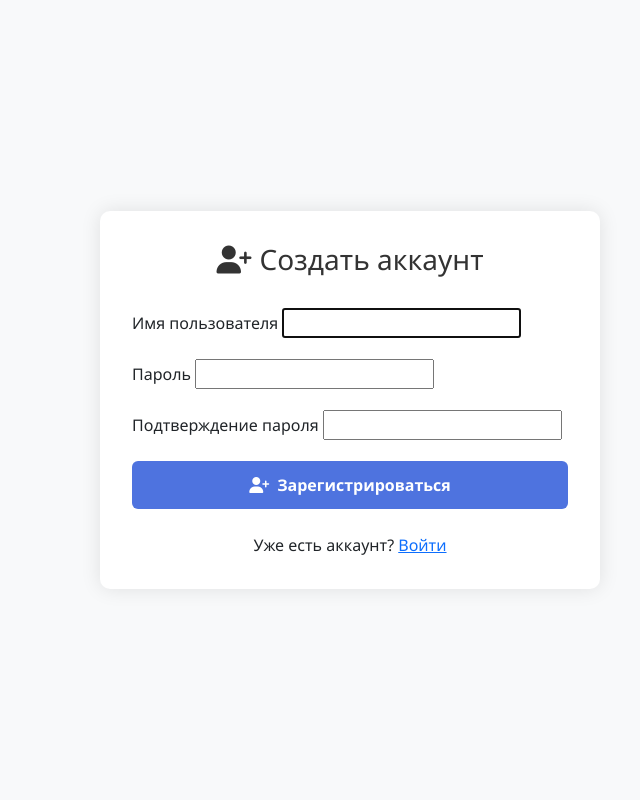
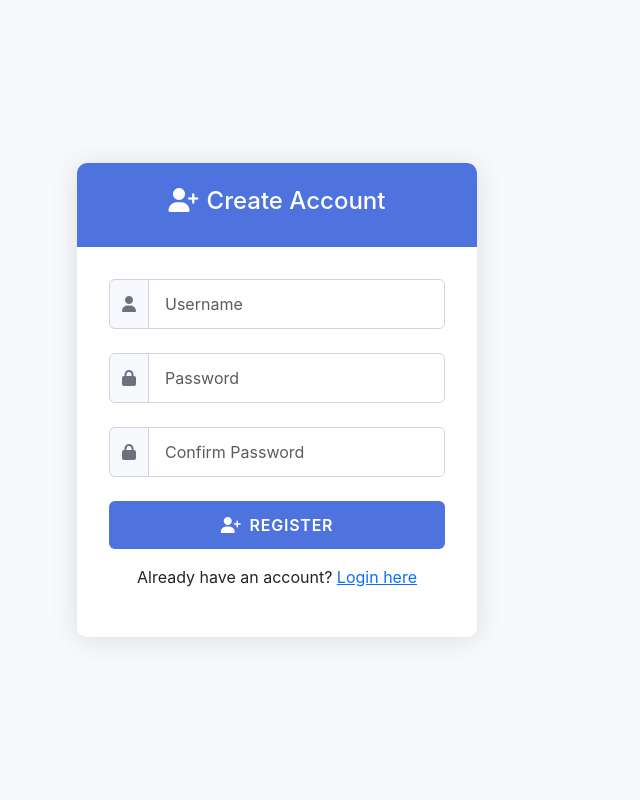
Before and after one commit to adept3101/py_django, a Django app: page /register/ in a window 1280 px wide. Shown: the whole page, without its empty margins (290-930 px from the left). Run offline with Django 5.2, Linux system fonts and the light colour scheme.

Commit message:
good interface

```diff
--- a/users/templates/registration/login.html
+++ b/users/templates/registration/login.html
@@ -170,14 +170,11 @@
 
     <script src="https://cdn.jsdelivr.net/npm/bootstrap@5.3.0/dist/js/bootstrap.bundle.min.js"></script>
     <script>
-        // Example starter JavaScript for disabling form submissions if there are invalid fields
         (function () {
             'use strict'
 
-            // Fetch all the forms we want to apply custom Bootstrap validation styles to
             var forms = document.querySelectorAll('.needs-validation')
 
-            // Loop over them and prevent submission
             Array.prototype.slice.call(forms)
                 .forEach(function (form) {
                     form.addEventListener('submit', function (event) {
--- a/users/templates/registration/register.html
+++ b/users/templates/registration/register.html
@@ -1,68 +1,116 @@
 <!DOCTYPE html>
-<html lang="ru">
+<html lang="en">
 <head>
-    <meta charset="UTF-8">
-    <meta name="viewport" content="width=device-width, initial-scale=1.0">
-    <title>Регистрация</title>
+    <meta charset="utf-8">
+    <title>Register</title>
+    <meta name="viewport" content="width=device-width, initial-scale=1">
     <link href="https://cdn.jsdelivr.net/npm/bootstrap@5.3.0/dist/css/bootstrap.min.css" rel="stylesheet">
     <link href="https://cdnjs.cloudflare.com/ajax/libs/font-awesome/6.4.0/css/all.min.css" rel="stylesheet">
     <style>
+        :root {
+            --primary-color: #4e73df;
+            --secondary-color: #f8f9fc;
+            --accent-color: #2e59d9;
+        }
+
         body {
-            background-color: #f8f9fa;
-            font-family: 'Segoe UI', Tahoma, Geneva, Verdana, sans-serif;
+            background-color: var(--secondary-color);
+            font-family: 'Nunito', -apple-system, BlinkMacSystemFont, 'Segoe UI', Roboto, 'Helvetica Neue', Arial, sans-serif;
             height: 100vh;
             display: flex;
             align-items: center;
         }
 
-        .register-container {
-            max-width: 500px;
+        .register-card {
+            max-width: 400px;
             width: 100%;
-            margin: 0 auto;
-            padding: 2rem;
-            background: white;
+            border: none;
             border-radius: 10px;
-            box-shadow: 0 0 20px rgba(0, 0, 0, 0.1);
+            box-shadow: 0 0.15rem 1.75rem 0 rgba(58, 59, 69, 0.15);
+            overflow: hidden;
         }
 
-        .register-header {
+        .card-header {
+            background-color: var(--primary-color);
+            color: white;
             text-align: center;
-            margin-bottom: 2rem;
-            color: #333;
+            padding: 1.5rem;
+            border-bottom: none;
+        }
+
+        .card-body {
+            padding: 2rem;
+            background-color: white;
         }
 
         .form-control {
             padding: 0.75rem 1rem;
-            margin-bottom: 1rem;
+            border-radius: 0.35rem;
+            border: 1px solid #d1d3e2;
+        }
+
+        .form-control:focus {
+            border-color: var(--primary-color);
+            box-shadow: 0 0 0 0.2rem rgba(78, 115, 223, 0.25);
         }
 
         .btn-register {
-            background-color: #4e73df;
+            background-color: var(--primary-color);
             border: none;
             padding: 0.75rem;
             font-weight: 600;
-            width: 100%;
+            text-transform: uppercase;
+            letter-spacing: 0.05rem;
         }
 
         .btn-register:hover {
-            background-color: #2e59d9;
+            background-color: var(--accent-color);
         }
 
-        .login-link {
+        .input-group-text {
+            background-color: #f8f9fc;
+            border: 1px solid #d1d3e2;
+            color: #6e707e;
+        }
+
+        .divider {
+            position: relative;
             text-align: center;
-            margin-top: 1.5rem;
+            margin: 1.5rem 0;
+        }
+
+        .divider:before {
+            content: "";
+            position: absolute;
+            top: 50%;
+            left: 0;
+            right: 0;
+            height: 1px;
+            background-color: #e3e6f0;
+            z-index: -1;
+        }
+
+        .divider-text {
+            display: inline-block;
+            background-color: white;
+            padding: 0 1rem;
+            color: #b7b9cc;
+            font-size: 0.8rem;
         }
     </style>
 </head>
 <body>
     <div class="container">
-        <div class="register-container">
-            <div class="register-header">
-                <h3><i class="fas fa-user-plus me-2"></i>Создать аккаунт</h3>
+        <div class="row justify-content-center">
+            <div class="col-md-8 col-lg-6">
+                <div class="card register-card">
+                    <div class="card-header">
+                        <h4><i class="fas fa-user-plus me-2"></i>Create Account</h4>
                     </div>
-
+                    <div class="card-body">
                         {% if form.errors %}
-                <div class="alert alert-danger">
+                            <div class="alert alert-danger alert-dismissible fade show" role="alert">
+                                <i class="fas fa-exclamation-circle me-2"></i>
                                 {% for field in form %}
                                     {% for error in field.errors %}
                                         <div>{{ error }}</div>
@@ -71,38 +119,85 @@
                                 {% for error in form.non_field_errors %}
                                     <div>{{ error }}</div>
                                 {% endfor %}
+                                <button type="button" class="btn-close" data-bs-dismiss="alert" aria-label="Close"></button>
                             </div>
                         {% endif %}
 
-            <form method="post" action="{% url 'register' %}">
+                        <form method="post" action="{% url 'register' %}" class="needs-validation" novalidate>
                             {% csrf_token %}
 
-                <div class="mb-3">
-                    <label for="{{ form.username.id_for_label }}" class="form-label">Имя пользователя</label>
-                    {{ form.username }}
+                            <div class="mb-4">
+                                <div class="input-group">
+                                    <span class="input-group-text"><i class="fas fa-user"></i></span>
+                                    <input type="text"
+                                           name="{{ form.username.name }}"
+                                           class="form-control"
+                                           placeholder="Username"
+                                           required
+                                           value="{% if form.username.value %}{{ form.username.value }}{% endif %}">
+                                </div>
                             </div>
 
-                <div class="mb-3">
-                    <label for="{{ form.password1.id_for_label }}" class="form-label">Пароль</label>
-                    {{ form.password1 }}
+                            <div class="mb-4">
+                                <div class="input-group">
+                                    <span class="input-group-text"><i class="fas fa-lock"></i></span>
+                                    <input type="password"
+                                           name="{{ form.password1.name }}"
+                                           class="form-control"
+                                           placeholder="Password"
+                                           required>
+                                </div>
                             </div>
 
-                <div class="mb-3">
-                    <label for="{{ form.password2.id_for_label }}" class="form-label">Подтверждение пароля</label>
-                    {{ form.password2 }}
+                            <div class="mb-4">
+                                <div class="input-group">
+                                    <span class="input-group-text"><i class="fas fa-lock"></i></span>
+                                    <input type="password"
+                                           name="{{ form.password2.name }}"
+                                           class="form-control"
+                                           placeholder="Confirm Password"
+                                           required>
+                                </div>
                             </div>
 
-                <button type="submit" class="btn btn-primary btn-register">
-                    <i class="fas fa-user-plus me-2"></i>Зарегистрироваться
+                            <div class="d-grid mb-3">
+                                <button type="submit" class="btn btn-primary btn-register btn-block">
+                                    <i class="fas fa-user-plus me-2"></i>Register
                                 </button>
+                            </div>
+
+                            <div class="text-center">
+                                <p>Already have an account? <a href="{% url 'login' %}">Login here</a></p>
+                            </div>
                         </form>
-
-            <div class="login-link">
-                Уже есть аккаунт? <a href="{% url 'login' %}">Войти</a>
+                    </div>
+                </div>
             </div>
         </div>
     </div>
 
     <script src="https://cdn.jsdelivr.net/npm/bootstrap@5.3.0/dist/js/bootstrap.bundle.min.js"></script>
+    <script>
+        // Example starter JavaScript for disabling form submissions if there are invalid fields
+        (function () {
+            'use strict'
+
+            // Fetch all the forms we want to apply custom Bootstrap validation styles to
+            var forms = document.querySelectorAll('.needs-validation')
+
+            // Loop over them and prevent submission
+            Array.prototype.slice.call(forms)
+                .forEach(function (form) {
+                    form.addEventListener('submit', function (event) {
+                        if (!form.checkValidity()) {
+                            event.preventDefault()
+                            event.stopPropagation()
+                        }
+
+                        form.classList.add('was-validated')
+                    }, false)
+                })
+        })()
+    </script>
 </body>
 </html>
```
Lines whose indentation alone changed are shown as unchanged.
